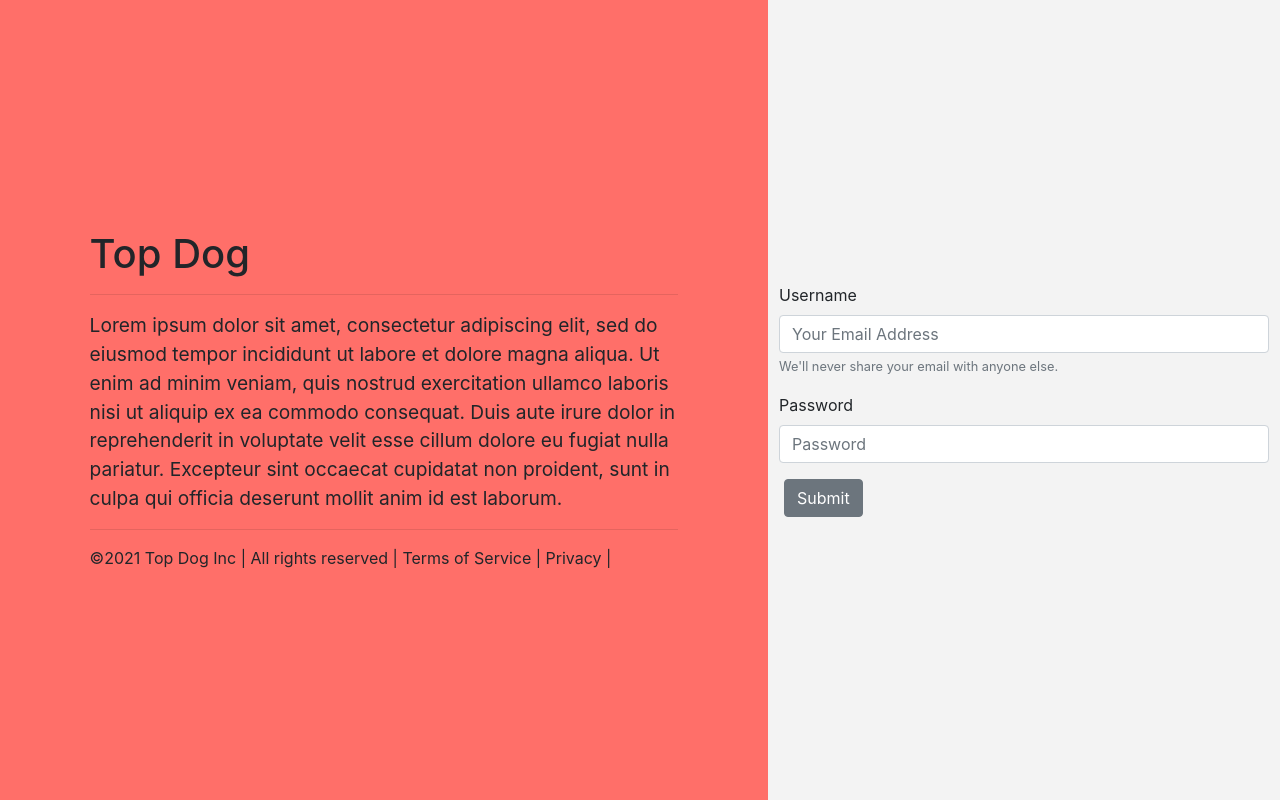
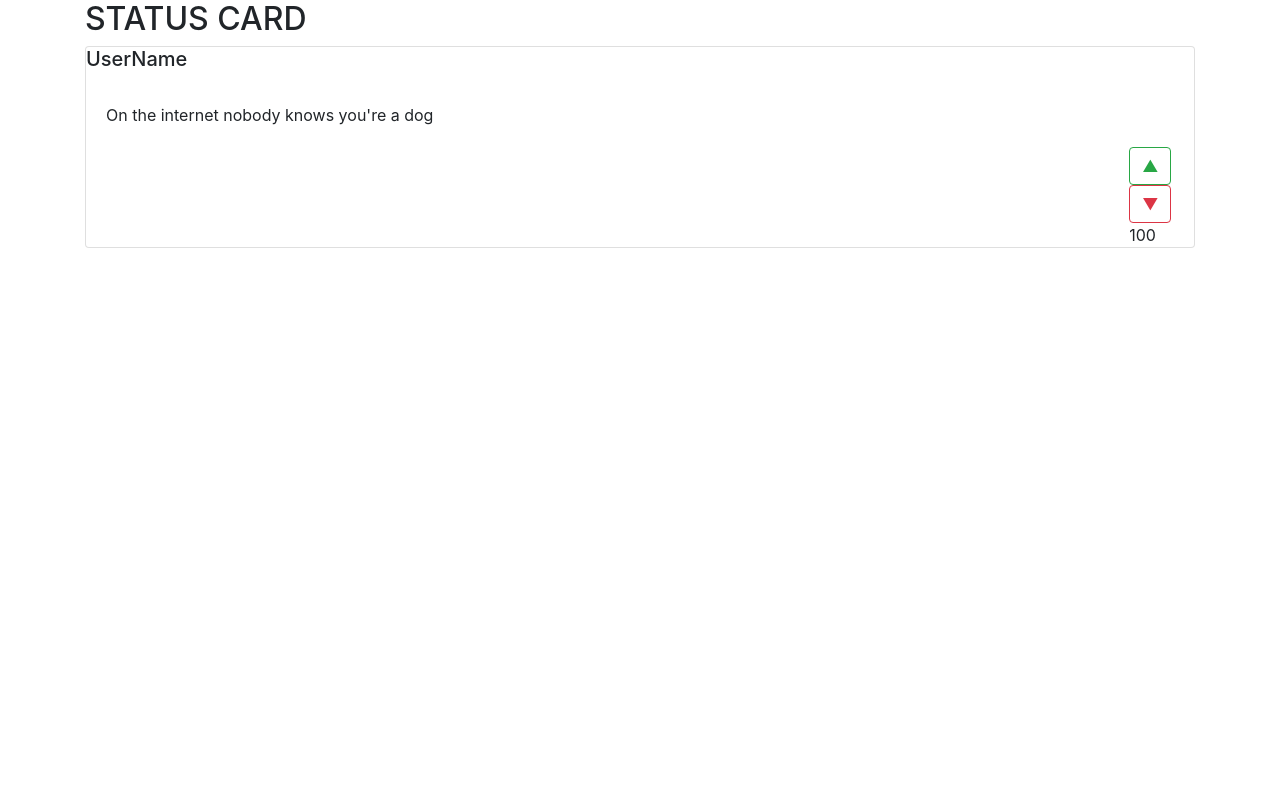
Before and after one commit to deltadesign/topdog, a React (Create React App) app: page / in a window 1280 px wide. Built offline with nearby package versions, Linux system fonts and the light colour scheme.

Commit message:
staus card added

```diff
--- a/src/App.js
+++ b/src/App.js
@@ -4,11 +4,12 @@ import './App.css'; // add custom CSS values
 
 // COMPONENTS
 import Landing from './components/landing';
+import Profile from './components/profile';
 import Footer from './components/footer';
 import Navbar from './components/navbar';
 
 // this app uses the class based system
-// this class conatins the render method
+// this class contains the render method
 class App extends React.Component {
 
   constructor(props){
@@ -19,7 +20,8 @@ class App extends React.Component {
   return (
     <>
       {/* <Navbar/> */}
-        <Landing/>
+        {/* <Landing/> */}
+        <Profile/>
           {/* <Footer/> */}
     </>
   );
--- /dev/null
+++ b/src/components/cards/statusCard.js
@@ -0,0 +1,39 @@
+import React from 'react';
+import 'bootstrap/dist/css/bootstrap.min.css'
+import Card from 'react-bootstrap/card'
+import Button from 'react-bootstrap/button';
+import Row from 'react-bootstrap/row';
+import Col from 'react-bootstrap/col';
+
+
+class Status extends React.Component{
+  constructor(props){
+  super(props)
+  this.state = {}
+  }
+
+  render(){
+  return (
+    <>
+    <Card className="status-card">
+        <Card.Title>UserName</Card.Title>
+        <Card.Body>On the internet nobody knows you're a dog</Card.Body>
+      <Row>
+        <Col md={11}>
+          {/* empty column */}
+        </Col>
+        <Col md={1}>
+          <div className="buttonbox">
+            <Button variant = "outline-success">▲</Button>
+            <Button variant = "outline-danger">▼</Button>
+            <div className="likes">100</div>
+          </div>
+        </Col>
+      </Row>
+    </Card>
+    </>
+  );
+}
+}
+
+export default Status;
--- /dev/null
+++ b/src/components/profile.js
@@ -0,0 +1,25 @@
+import React from 'react'
+
+//COMPONENTS
+import Status from '../components/cards/statusCard';
+
+//BOOTSTRAP COMPONENTS
+// Bootstrap Elements
+import Container from 'react-bootstrap/Container';
+
+class Profile extends React.Component{
+  constructor(props){
+    super(props)
+  }
+
+    render() {
+      return (
+        <Container>
+          <h2>STATUS CARD</h2>
+        <Status/>
+        </ Container>
+      )
+  }
+}
+
+export default Profile;
```
Also changed, not shown: src/App.css (line endings or trailing spaces).
